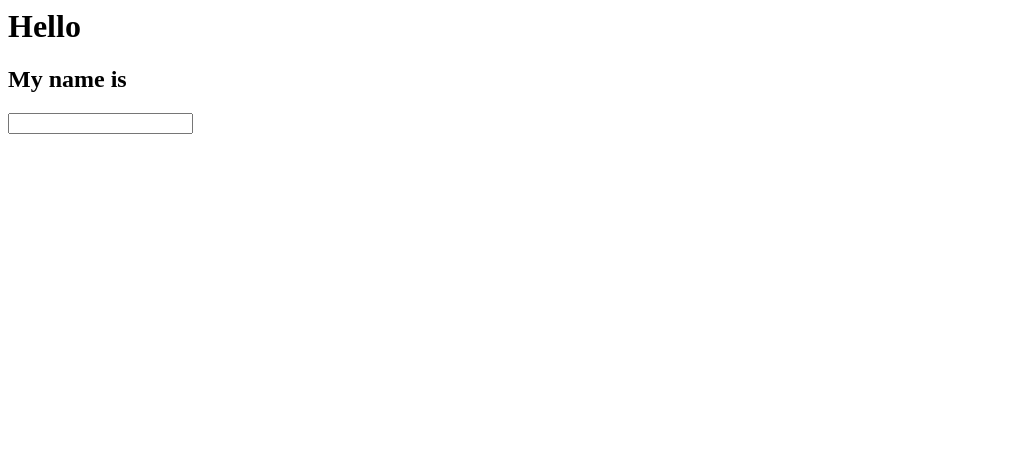
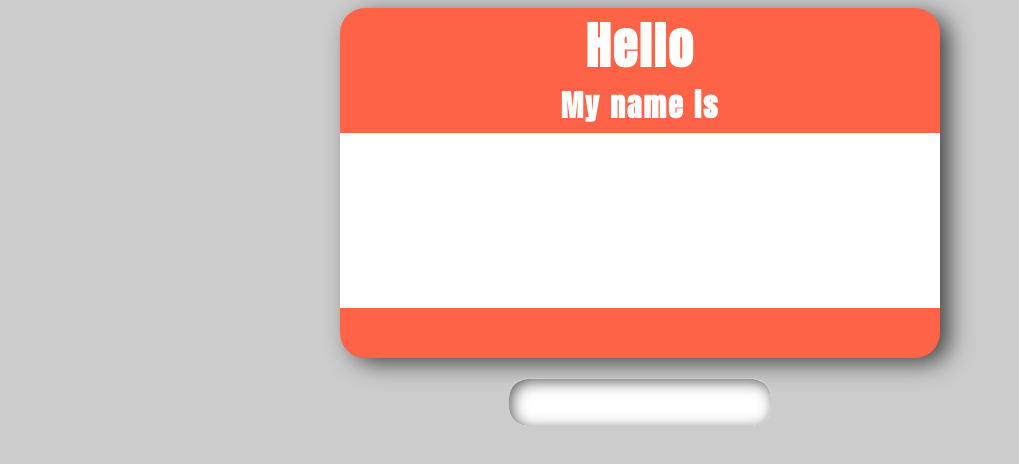
Before and after one commit to wkinser1/name-tag, a plain HTML site: page index.html in a window 1280 px wide. Shown: the whole page, without its empty margins (0-1019 px from the left). Drawn offline with Linux system fonts and the light colour scheme.

Commit message:
linked to CSS, JavaScript, and google fonts.

```diff
--- a/index.html
+++ b/index.html
@@ -1,5 +1,16 @@
+<!DOCTYPE html>
+<html lang="en">
+<head>
+  <meta charset="UTF-8">
+  <title>Name Tag</title>
+  <link rel="stylesheet" href="style.css">
 
-<div class="name-tag">
+  <link href="https://fonts.googleapis.com/css?family=Anton" rel="stylesheet">
+  <link href="https://fonts.googleapis.com/css?family=Permanent+Marker" rel="stylesheet">
+  <link href="https://fonts.googleapis.com/css?family=Rock+Salt" rel="stylesheet">
+</head>
+<body>
+  <div class="name-tag">
   <header class="name-tag-title">
     <h1>Hello</h1>
     <h2>My name is</h2>
@@ -11,3 +22,6 @@
 <form action="">
   <input id="name" type="text">
 </form>
+  <script src="script.js"></script>
+</body>
+</html>
```
